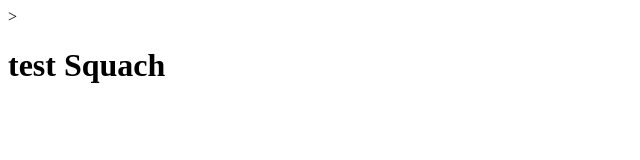
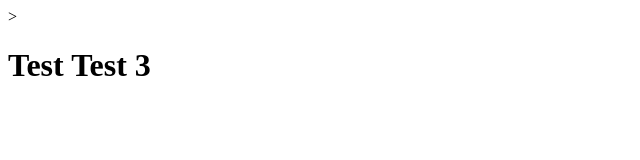
Before and after one commit to HardisDYA/GitTest, a plain HTML site: page index.html in a window 1280 px wide. Shown: the whole page, without its empty margins (0-640 px from the left). Drawn offline with Linux system fonts and the light colour scheme.

Commit message:
test squash
test squash 2

```diff
--- a/index.html
+++ b/index.html
@@ -6,6 +6,6 @@
     <title>Document</title>
 </head>
 <body>
-    <h1>test Squach</h1>
+    <h1>Test Test 3</h1>
 </body>
 </html>
```
